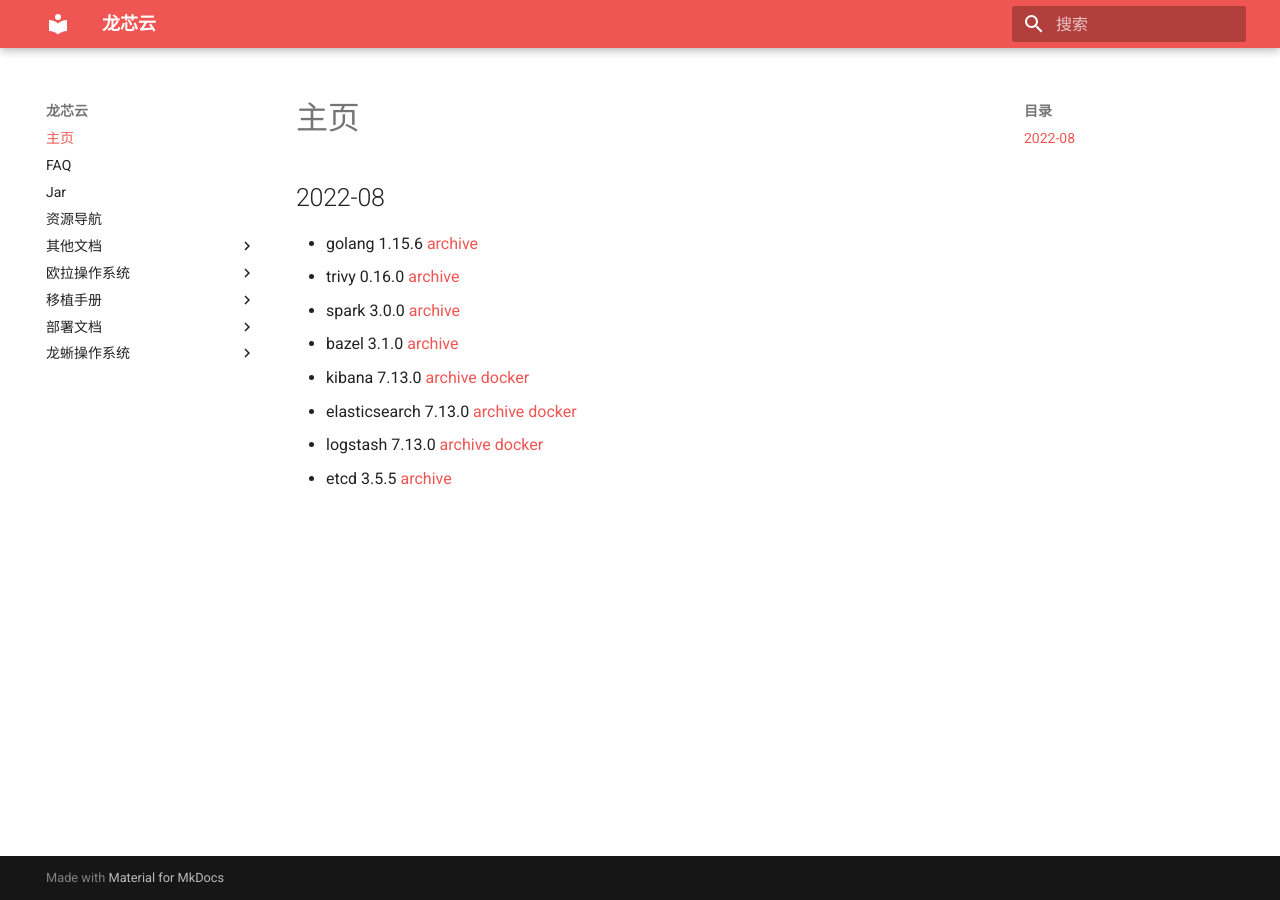
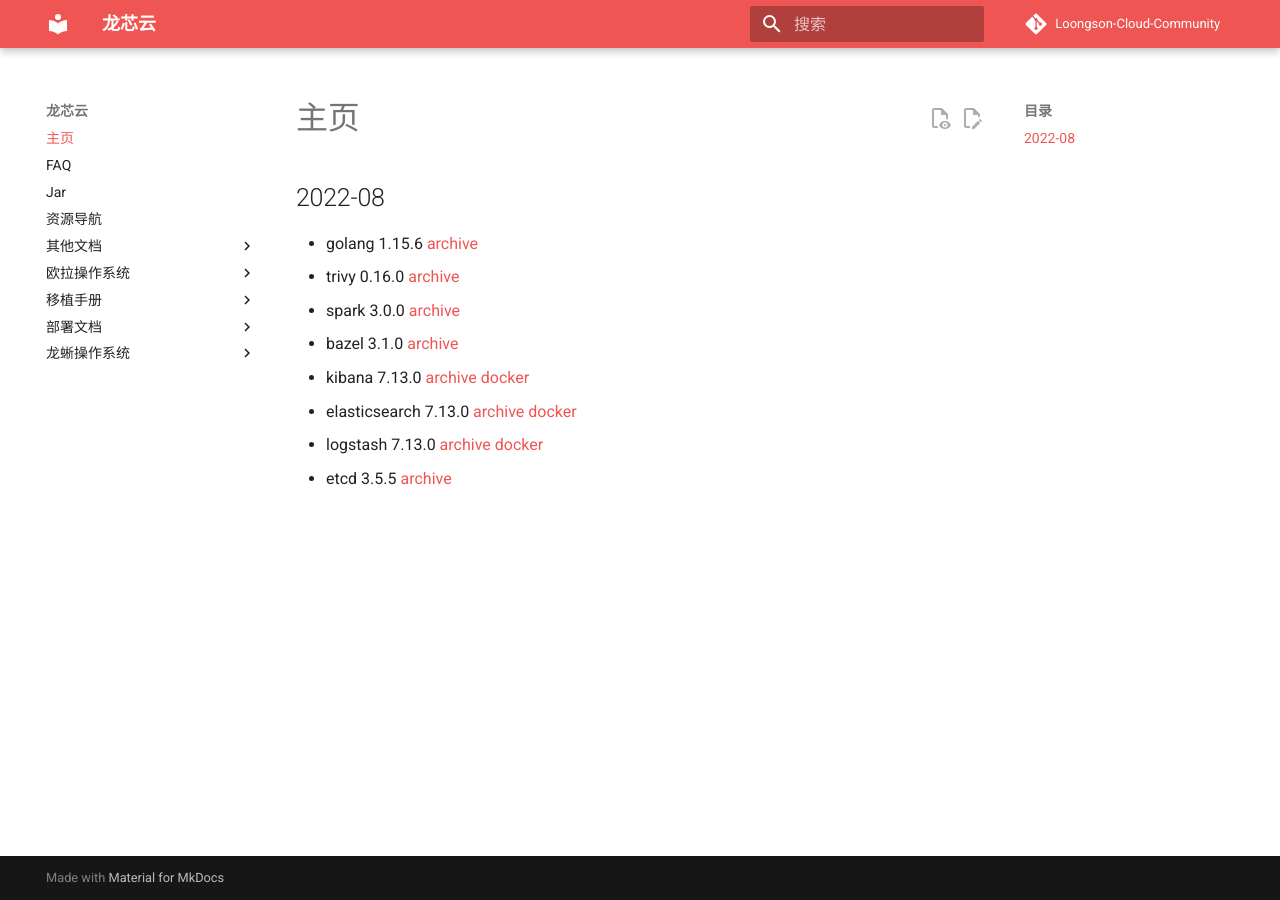
Before and after one commit to Loongson-Cloud-Community/Loongson-Cloud-Community, an MkDocs documentation site: the page built from docs/index.md, in a window 1280 px wide. Built offline with MkDocs 1.6.1 and Material for MkDocs 9.7.7, drawn with Linux system fonts in a browser that asks for light colours; comment, search, counter and statistics services are not loaded.

Commit message:
features: git repository

```diff
--- a/mkdocs.yml
+++ b/mkdocs.yml
@@ -5,3 +5,10 @@
     language: zh
     palette:
       primary: red
+    features:
+        - content.action.edit
+        - content.action.view
+
+repo_name: Loongson-Cloud-Community
+repo_url: https://github.com/Loongson-Cloud-Community/Loongson-Cloud-Community
+edit_uri: edit/main/docs
```
